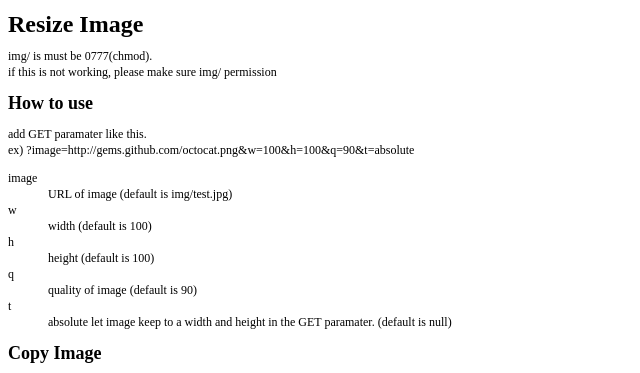
After one commit to yuta-inoue/playground, a PHP site: page /resizeImage/index.php in a window 1280 px wide. The commit adds this page. Shown: the top 373 px of the page, without its empty margins (0-640 px from the left). Run offline with PHP 8.4, Linux system fonts and the light colour scheme.

Commit message:
Resize Image (PHP)

```diff
--- a/resizeImage/ResizeImage.php
+++ b/resizeImage/ResizeImage.php
@@ -2,155 +2,163 @@
 class ResizeImage {
 	public function __construct(){
 	}
-	// 画像を必ず指定したサイズにリサイズする
-	public function resize_absolute($fileURL , $width , $height){
 
-		$image = $this->getImageInfo($fileURL);
-		$image = $this->exchangeWidthAndHeight($image);
+	private $fileURL;
+	private $width;
+	private $height;
+	private $newWidth;
+	private $newHeight;
+	private $quality;
+	private $imageInfo;
+	private $type;
+	private $imageX = 0;
+	private $imageY = 0;
+	private $imageId;
 
-		if(!empty($fileURL) && !empty($width) && !empty($height) && !empty($image)){
+	// ex) $fileURL = "/var/www/html/images/01.jpg"
+	public function resize($fileURL , $width , $height , $quality , $type){
 
-			$rate_w = $width / $image["width"];
-			$rate_h = $height / $image["height"];
+		$this->fileURL = $fileURL;
+		$this->width = (!empty($width)) ? $width : 100;
+		$this->height = (!empty($height)) ? $height : 100;
+		$this->quality = (!empty($quality)) ? $quality : 90;
+		$this->type = (!empty($type)) ? $type : 'absolute';
+		$this->imageInfo = $this->getImageInfo($this->fileURL);
+		$this->imageInfo = $this->exchangeWidthAndHeight($this->imageInfo);
 
-			if($rate_w <= $rate_h){
-				$x = ($image["width"] - ($width * ($image["height"] / $height))) / 2;
-				$y = 0;
-				$width_temp = $image["width"] * $rate_h;
-				$height_temp = $height;
-			}else{
-				$x = 0;
-				$y = ($image["height"] - ($height * ($image["width"] / $width))) / 2;
-				$width_temp = $width;
-				$height_temp = $image["height"] * $rate_w;
+		if($this->chkDoResize()){
+			$this->setImageSize($this->type);
+			$this->imageId = $this->prepareImage($this->imageInfo['type']);
+			$this->imageId["origin"] = (!empty($this->imageInfo["Orientation"])) ? $this->rotate($this->imageId["origin"]) : $this->imageId["origin"];
+			imagecopyresized(
+				$this->imageId["copy"] , $this->imageId["origin"] ,
+				0 , 0 , $this->imageX , $this->imageY ,
+				$this->newWidth , $this->newHeight , $this->imageInfo["width"] , $this->imageInfo["height"]
+			);
+			$this->save($this->imageId["copy"]);
 		}
-			//var_dump($x);
-			//var_dump($y);
-			$fileType = $image["type"];
-
-			$id = $this->prepareImage($fileURL , $width , $height , $fileType);
-			if(!empty($image["Orientation"])){
-				$id["origin"] = $this->rotate($id["origin"] , $image["Orientation"]);
-			}
-			//var_dump($id);
-			//var_dump($fileType);
-			//imagecopyresampled($id["copy"] , $id["origin"] , 0 , 0 , $x , $y , $width_temp , $height_temp , $image["width"] , $image["height"]);
-			imagecopyresized($id["copy"] , $id["origin"] , 0 , 0 , $x , $y , $width_temp , $height_temp , $image["width"] , $image["height"]);
-			$copy_id = $id["copy"];
-			$this->save($copy_id , $fileURL , $fileType);
-			imagedestroy($id["copy"]);
-			imagedestroy($id["origin"]);
-		}else{}
+		$this->init();
 	}
 
-
-	// 画像を指定したサイズ以下にリサイズする
-	public function resize($fileURL , $width , $height){
-
-		$image = $this->getImageInfo($fileURL);
-		$image = $this->exchangeWidthAndHeight($image);
-		//var_dump($image);
-
-		if(!empty($fileURL) && !empty($image) && (!empty($width) || !empty($height))){
-
-			$rate_w = $width / $image["width"];
-			$rate_h = $height / $image["height"];
-
-			if($rate_w < 1 || $rate_h < 1){
-				if($rate_w <= $rate_h){
-					$rate = $rate_w;
-				}else{
-					$rate = $rate_h;
+	public function getImageInfo($fileURL){
+		$result = array();
+		$arr = (!empty($fileURL)) ? getimagesize($fileURL) : null;
+		$result["width"] = (!empty($arr[0])) ? $arr[0] : null;
+		$result["height"] = (!empty($arr[1])) ? $arr[1] : null;
+		$result["type"] = (!empty($arr[2])) ? image_type_to_extension($arr[2] , false) : null;
+		$result["mime"] = (!empty($arr["mime"])) ? $arr["mime"] : null;
+		foreach($result as $val){
+			if(empty($val)){
+				$this->imageInfo = false;
+				return false;
 			}
-				$width_temp = $image["width"] * $rate;
-				$height_temp = $image["height"] * $rate;
-			}else{
-				$width_temp = $image["width"];
-				$height_temp = $image["height"];
+		}
+		$exif_data = @exif_read_data($fileURL);
+		$result["Orientation"] = (!empty($exif_data["Orientation"])) ? $exif_data["Orientation"] : null;
+		return $result;
 	}
 
-			$fileType = $image["type"];
-			$id = $this->prepareImage($fileURL , $width_temp , $height_temp , $fileType);
-			if(!empty($image["Orientation"])){
-				$id["origin"] = $this->rotate($id["origin"] , $image["Orientation"]);
+	private function init(){
+		if(!empty($this->imageId)){
+			imagedestroy($this->imageId["copy"]);
+			imagedestroy($this->imageId["origin"]);
 		}
-			//var_dump($id);
-			imagecopyresized($id["copy"] , $id["origin"] , 0 , 0 , 0 , 0 , $width_temp , $height_temp , $image["width"] , $image["height"]);
-			$copy_id = $id["copy"];
-			$this->save($copy_id , $fileURL , $fileType);
-			imagedestroy($id["copy"]);
-			imagedestroy($id["origin"]);
-		}else{}
+		$this->fileURL = null;
+		$this->width = null;
+		$this->height = null;
+		$this->newWidth = null;
+		$this->newHeight = null;
+		$this->quality = null;
+		$this->imageInfo = null;
+		$this->type = null;
+		$this->imageX = 0;
+		$this->imageY = 0;
+		$this->imageId = null;
 	}
-	/*
-	// 画像のMIMEタイプを取得（png , jepg , gif , pdf など）し、拡張子を変換する
-	public function getImageType($MIME){
-		switch($MIME){
-			case "image/png":
-			$type = "png";
+
+	private function setImageSize($type){
+		switch ($type) {
+			case 'absolute':
+				$this->setResizeAbsoluteParams();
 				break;
-
-			case "image/gif":
-			$type = "gif";
-			break;
-
-			case "image/jpeg":
-			$type = "jpg";
-			break;
-
-			case "image/jpg":
-			$type = "jpg";
-			break;
-
 			default:
-			$type = "";
+				$this->setResizeParams();
 				break;
 		}
-		return $type;
 	}
-	*/
 
-	// 画像を保存する
-	private function save($copy_id , $fileURL , $fileType){
-		switch($fileType){
+	private function setResizeAbsoluteParams(){
+		$rateW = $this->width / $this->imageInfo["width"];
+		$rateH = $this->height / $this->imageInfo["height"];
+		if($rateW <= $rateH){
+			$this->imageX = ($this->imageInfo["width"] - ($this->width * ($this->imageInfo["height"] / $this->height))) / 2;
+			$this->imageY = 0;
+			$this->newWidth = $this->imageInfo["width"] * $rateH;
+			$this->newHeight = $this->height;
+		}else{
+			$this->imageX = 0;
+			$this->imageY = ($this->imageInfo["height"] - ($this->height * ($this->imageInfo["width"] / $this->width))) / 2;
+			$this->newWidth = $this->width;
+			$this->newHeight = $this->imageInfo["height"] * $rateW;
+		}
+	}
+	private function setResizeParams(){
+		$rateW = $this->width / $this->imageInfo["width"];
+		$rateH = $this->height / $this->imageInfo["height"];
+		if($rateW < 1 || $rateH < 1){
+			if($rateW <= $rateH){
+				$rate = $rateW;
+			}else{
+				$rate = $rateH;
+			}
+			$this->newWidth = $this->imageInfo["width"] * $rate;
+			$this->newHeight = $this->imageInfo["height"] * $rate;
+		}else{
+			$this->newWidth = $this->imageInfo["width"];
+			$this->newHeight = $this->imageInfo["height"];
+		}
+	}
+
+	private function chkDoResize(){
+		return (!empty($this->fileURL) && !empty($this->width) && !empty($this->height) && !empty($this->imageInfo)) ? true : false;
+	}
+
+	private function save($copy_id){
+		switch($this->imageInfo['type']){
 			case "png":
-			imagepng($copy_id , $fileURL);
+				imagepng($copy_id , $this->fileURL);
 				break;
-
 			case "gif":
-			imagegif($copy_id , $fileURL);
+				imagegif($copy_id , $this->fileURL);
 				break;
-
 			case "jpeg":
-			imagejpeg($copy_id , $fileURL , 90);
+				imagejpeg($copy_id , $this->fileURL , $this->quality);
 				break;
-
 			default:
 				break;
 		}
 	}
 
-
-	// 画像IDを使用するための準備をする
-	private function prepareImage($fileURL , $width , $height , $fileType){
-		switch($fileType){
+	private function prepareImage($type){
+		$origin = null;
+		$copy = null;
+		switch($type){
 			case "png":
-			$origin = imagecreatefrompng($fileURL);
-			$copy = imagecreatetruecolor($width , $height);
+				$origin = imagecreatefrompng($this->fileURL);
+				$copy = imagecreatetruecolor($this->width , $this->height);
+				$alpha = imagecolorallocatealpha($copy , 255 , 255 , 255 , 0);
+				imagefilledrectangle($copy , 0 , 0 , $this->width , $this->height , $alpha);
 				break;
-
 			case "gif":
-			$origin = imagecreatefromgif($fileURL);
-			$copy = imagecreatetruecolor($width , $height);
+				$origin = imagecreatefromgif($this->fileURL);
+				$copy = imagecreatetruecolor($this->width , $this->height);
 				$alpha = imagecolorallocatealpha($copy , 255 , 255 , 255 , 0);
-			imagefilledrectangle($copy , 0 , 0 , $width , $height , $alpha);
+				imagefilledrectangle($copy , 0 , 0 , $this->width , $this->height , $alpha);
 				break;
-
 			case "jpeg":
-			$origin = imagecreatefromjpeg($fileURL);
-			$copy = imagecreatetruecolor($width , $height);
+				$origin = imagecreatefromjpeg($this->fileURL);
+				$copy = imagecreatetruecolor($this->width , $this->height);
 				break;
-
 			default:
 				break;
 		}
@@ -161,9 +169,9 @@ class ResizeImage {
 		return $id;
 	}
 
-
-	// 画像の回転（iPhoneなど用）
-	private function rotate($id , $orientation){
+	// For tablet (iPhone , android ...)
+	private function rotate($id){
+		$orientation = $this->imageInfo["Orientation"];
 		switch($orientation){
 			case 3:
 				$id = imagerotate($id , 180 , 0);
@@ -180,48 +188,25 @@ class ResizeImage {
 		return $id;
 	}
 
-	// 画像の横幅と高さの値を入れ替える（iPhoneなど用）
-	private function exchangeWidthAndHeight($image){
-		if(!empty($image["Orientation"])){
-			switch($image["Orientation"]){
+	// For tablet (iPhone , android ...)
+	private function exchangeWidthAndHeight($imageInfo){
+		if(!empty($imageInfo["Orientation"])){
+			switch($imageInfo["Orientation"]){
 				case 6:
-					$exchange = $image["width"];
-					$image["width"] = $image["height"];
-					$image["height"] = $exchange;
+					$exchange = $imageInfo["width"];
+					$imageInfo["width"] = $imageInfo["height"];
+					$imageInfo["height"] = $exchange;
 				break;
 				case 8:
-					$exchange = $image["width"];
-					$image["width"] = $image["height"];
-					$image["height"] = $exchange;
+					$exchange = $imageInfo["width"];
+					$imageInfo["width"] = $imageInfo["height"];
+					$imageInfo["height"] = $exchange;
 				break;
 				default:
 				break;
 			}
 		}
-		return $image;
-	}
-
-
-	// 画像ファイルの情報を配列に格納して返す
-	public function getImageInfo($fileURL){
-
-		$result = array();
-		$arr = getimagesize($fileURL);
-
-		$result["width"] = (!empty($arr[0])) ? $arr[0] : null;
-		$result["height"] = (!empty($arr[1])) ? $arr[1] : null;
-		$result["type"] = (!empty($arr[2])) ? image_type_to_extension($arr[2] , false) : null;
-		$result["mime"] = (!empty($arr["mime"])) ? $arr["mime"] : null;
-		//var_dump($result);
-		foreach($result as $val){
-			if(empty($val)){
-				return false;
-			}
-		}
-		$exif_data = (exif_imagetype($fileURL)) ? exif_read_data($fileURL) : null;
-		$result["Orientation"] = (!empty($exif_data["Orientation"])) ? $exif_data["Orientation"] : null;
-		//var_dump($result);
-		return $result;
+		return $imageInfo;
 	}
 }
 ?>
--- /dev/null
+++ b/resizeImage/index.php
@@ -0,0 +1,69 @@
+<?php
+error_reporting(E_ALL);
+ini_set("display_errors", 1);
+date_default_timezone_set('Asia/Tokyo');
+
+include 'ResizeImage.php';
+$ResizeImage = new ResizeImage();
+
+$width = (!empty($_GET['w'])) ? intval($_GET['w']) : null;
+$height = (!empty($_GET['h'])) ? intval($_GET['h']) : null;
+$quality = (!empty($_GET['q'])) ? intval($_GET['q']) : null;
+$type = (!empty($_GET['t'])) ? htmlspecialchars($_GET['t'] , ENT_QUOTES) : null;
+// image=http://gems.github.com/octocat.png
+$image = (!empty($_GET['image'])) ? htmlspecialchars($_GET['image'] , ENT_QUOTES) : 'img/test.jpg';
+
+$imageInfo = $ResizeImage->getImageInfo($image);
+//$imageInfo['type'] = 'jpg';
+$cpFilePath = "img/copy.{$imageInfo['type']}";
+$copyUrl = __DIR__ . "/{$cpFilePath}";
+copy($image , $copyUrl);
+
+$ResizeImage->resize($copyUrl , $width , $height , $quality , $type);
+?>
+<!DOCTYPE html>
+<html>
+	<head>
+		<meta charset="UTF-8">
+		<title>Resize Image</title>
+		<style type="text/css">
+		body {
+			font-size: 12px;
+			line-height: 16px;
+		}
+		img {
+			box-shadow: 0 0 2px 0 rgba(0,0,0,0.3);
+		}
+		</style>
+	</head>
+
+	<body>
+		<h1>Resize Image</h1>
+		<p>
+			img/ is must be 0777(chmod).<br>
+			if this is not working, please make sure img/ permission
+		</p>
+		<h2>How to use</h2>
+		<p>
+			add GET paramater like this.<br>
+			ex) ?image=http://gems.github.com/octocat.png&w=100&h=100&q=90&t=absolute
+		</p>
+		<dl>
+			<dt>image</dt>
+			<dd>URL of image (default is img/test.jpg)</dd>
+			<dt>w</dt>
+			<dd>width (default is 100)</dd>
+			<dt>h</dt>
+			<dd>height (default is 100)</dd>
+			<dt>q</dt>
+			<dd>quality of image (default is 90)</dd>
+			<dt>t</dt>
+			<dd>absolute let image keep to a width and height in the GET paramater. (default is null)</dd>
+		</dl>
+		<h2>Copy Image</h2>
+		<img src="<?php echo $cpFilePath;?>">
+		<hr>
+		<h2>Original Image</h2>
+		<img src="<?php echo $image;?>"><br>
+	</body>
+</html>
```
Also changed, not shown: resizeImage/img/test.jpg (added). Lines whose indentation alone changed are shown as unchanged.
